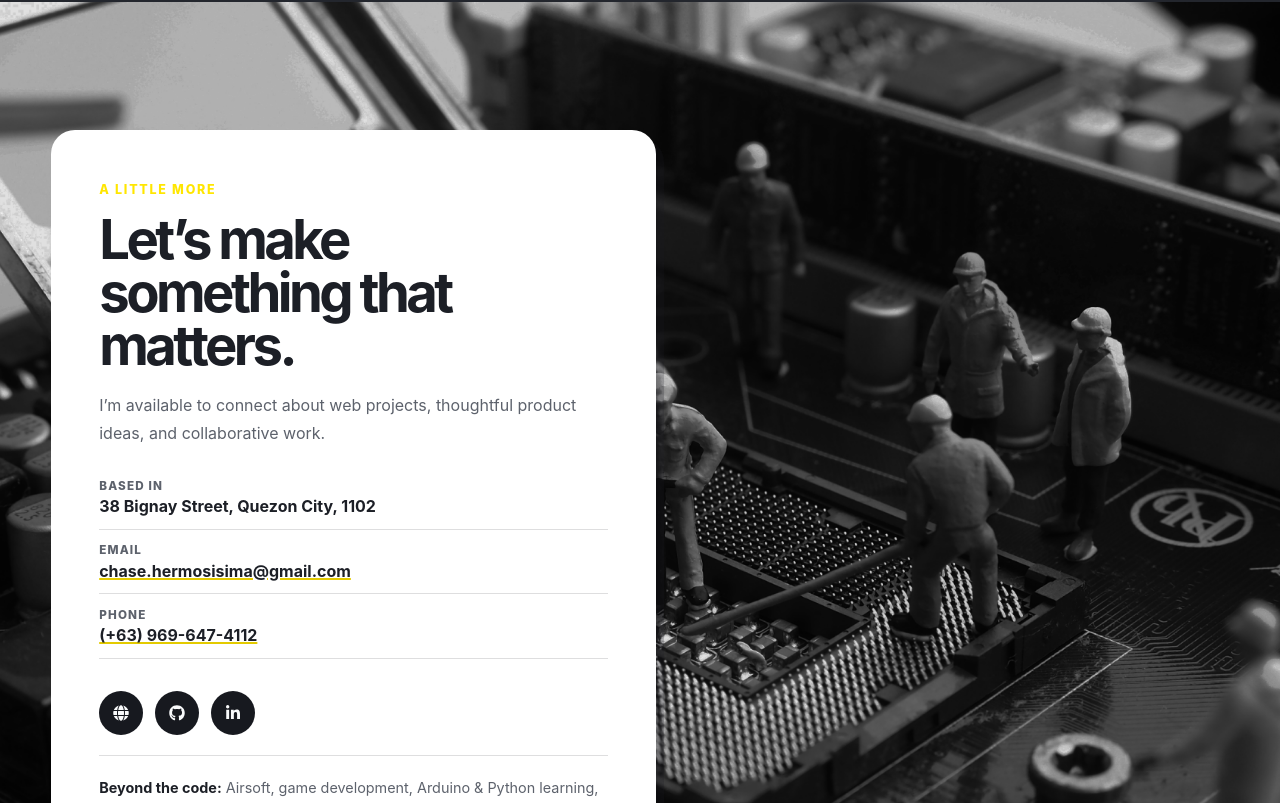
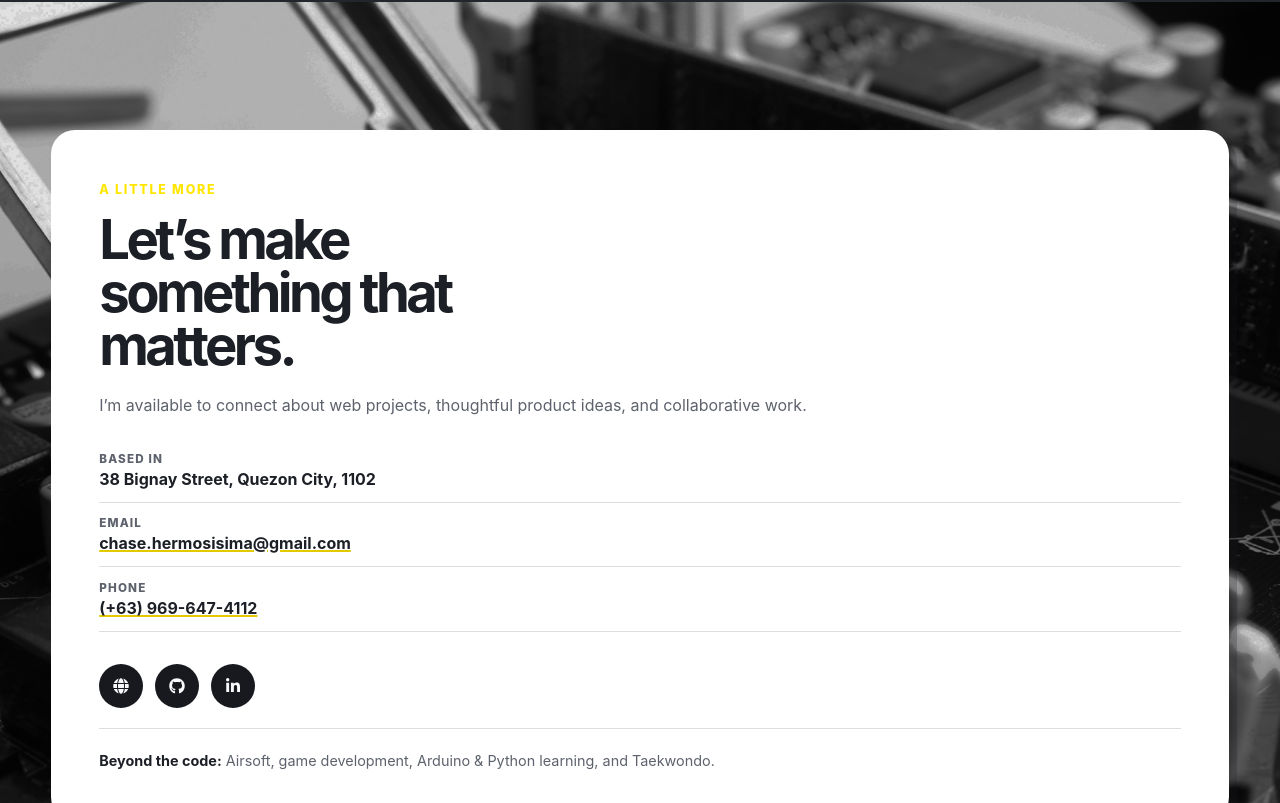
Before and after one commit to mrchaser24/myVuePortfolio, a Vue app: page / in a window 1280 px wide. Shown: the part 4437-5240 px from the top of the page. Built offline with nearby package versions, Linux system fonts and the light colour scheme.

Commit message:
fix: update the about me details

```diff
--- a/src/views/Home.vue
+++ b/src/views/Home.vue
@@ -730,7 +730,7 @@ export default {
   }
 
   .profile__grid {
-    grid-template-columns: minmax(0, 1fr) minmax(18rem, 0.82fr);
+    /* grid-template-columns: minmax(0, 1fr) minmax(18rem, 0.82fr); */
     align-items: center;
   }
 
```
